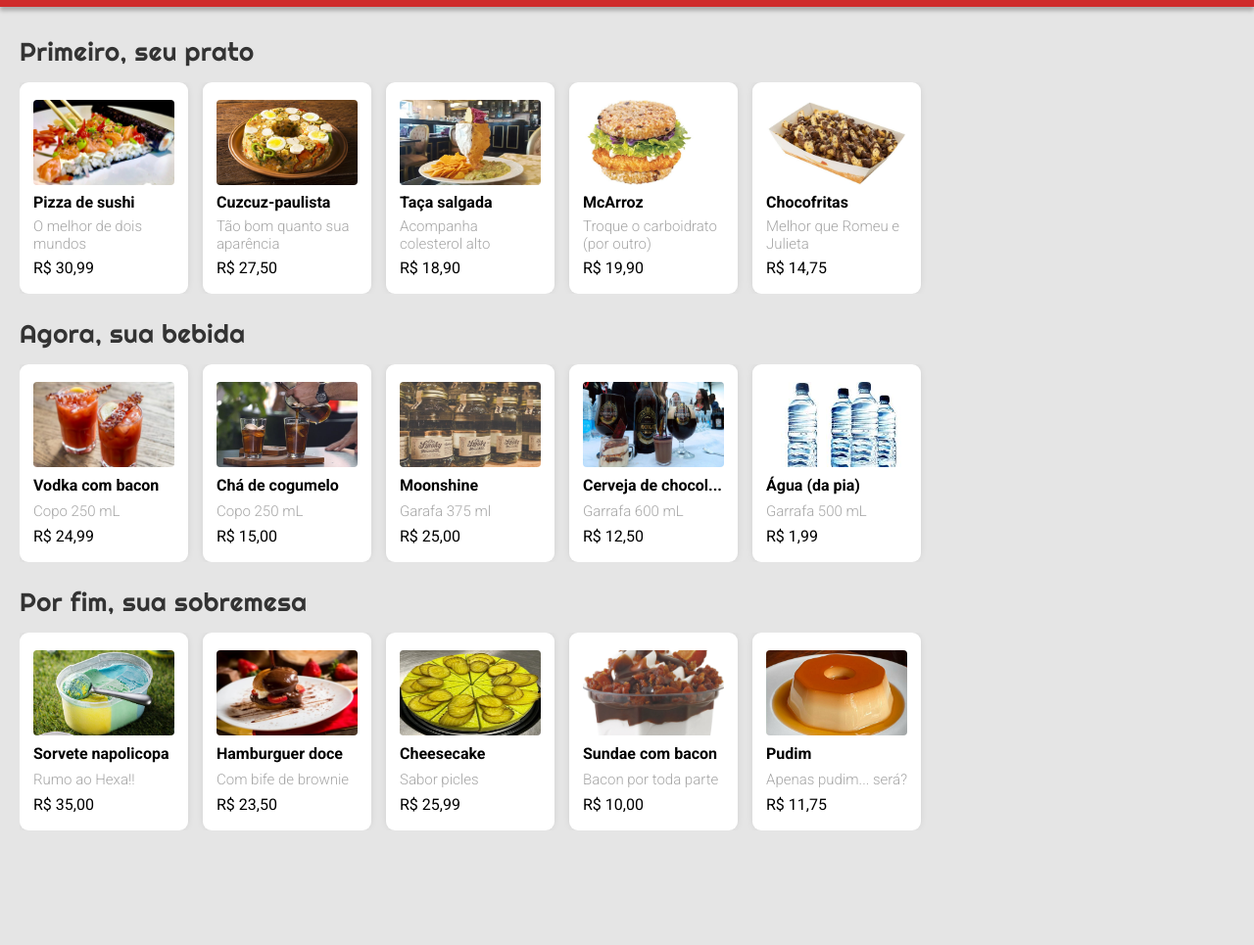
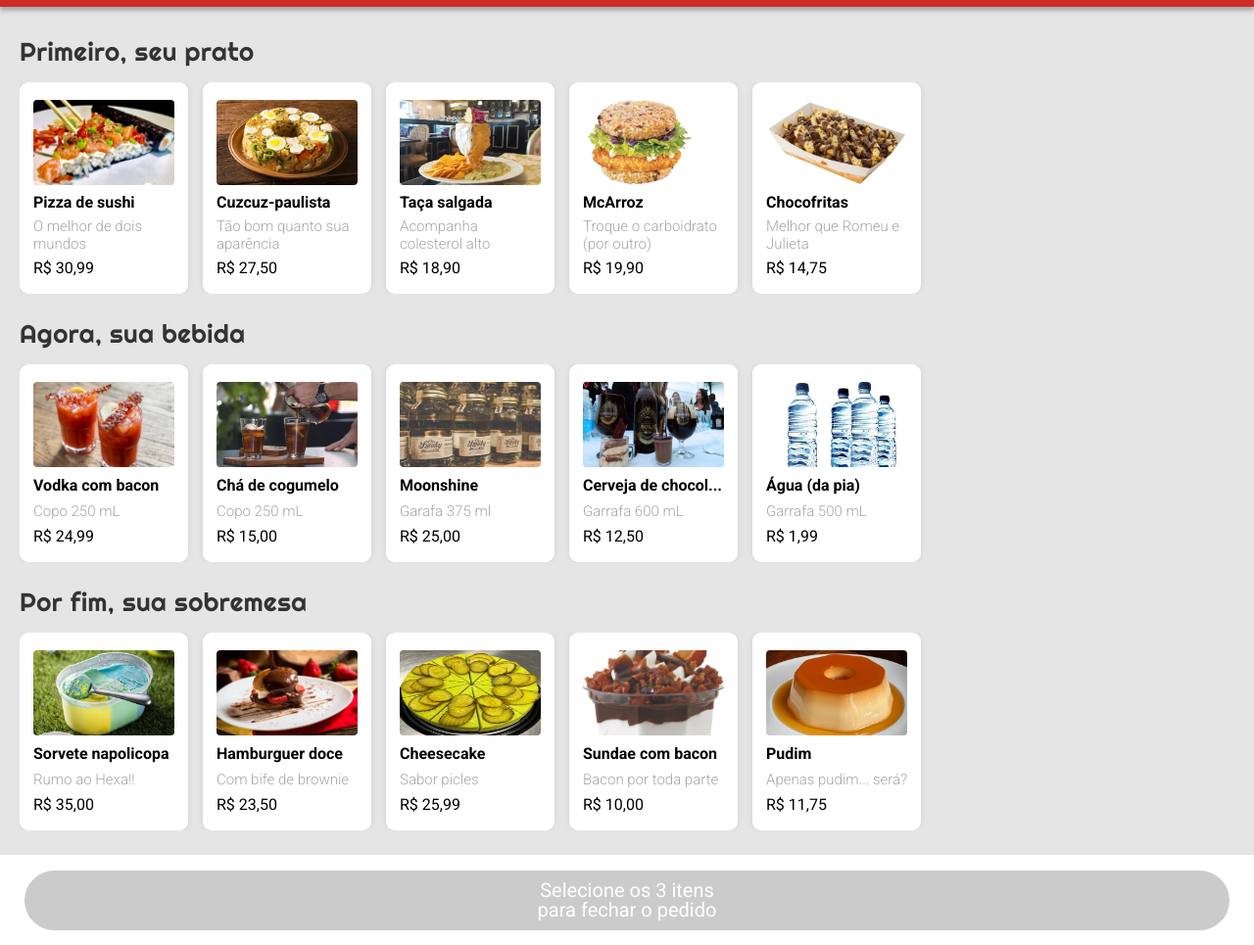
Before and after one commit to luiza-paloschi/projeto3-driveneats, a plain HTML site: page index.html in a window 1280 px wide. Shown: the part 85-1050 px from the top of the page at 98% size. Before the commit the page ends 958 px from the top, so only its background shows below. Drawn offline with Linux system fonts and the light colour scheme.

Commit message:
botão de finalizar pedido implementado

```diff
--- a/css/style.css
+++ b/css/style.css
@@ -109,7 +109,33 @@ margin-top: 5px;
 .card_price{
 font-weight: 400;
 font-size: 16px;
-
 color: #000000;
 margin-top: 6px;
 }
+.footer{
+	box-sizing: border-box;
+	height: 92px;
+	width: 100%;
+	background: #FFFFFF;
+	padding: 15px 25px;
+	display: flex;
+	flex-direction: column;
+	justify-content: center;
+	align-content: center;
+	}
+.button{
+	background-color: #CBCBCB;
+    border-radius: 50px;
+    width: 100%;
+    padding: 8px;
+    text-align: center;
+    height: 61px;
+    box-sizing: border-box;
+    display: flex;
+    align-items: center;
+    justify-content: center;
+}
+.button p{
+	font-size: 20px;
+	color: #FFFFFF;
+}
--- a/index.html
+++ b/index.html
@@ -125,6 +125,11 @@
                 </div>
             </div>
         </div>
-
+        <div class ="footer">
+            <div class="button">
+                  <p class="sub">Selecione os 3 itens
+                      <br> para fechar o pedido</p>
+              </div>
+      </div>
     </body>
 </html>
```
